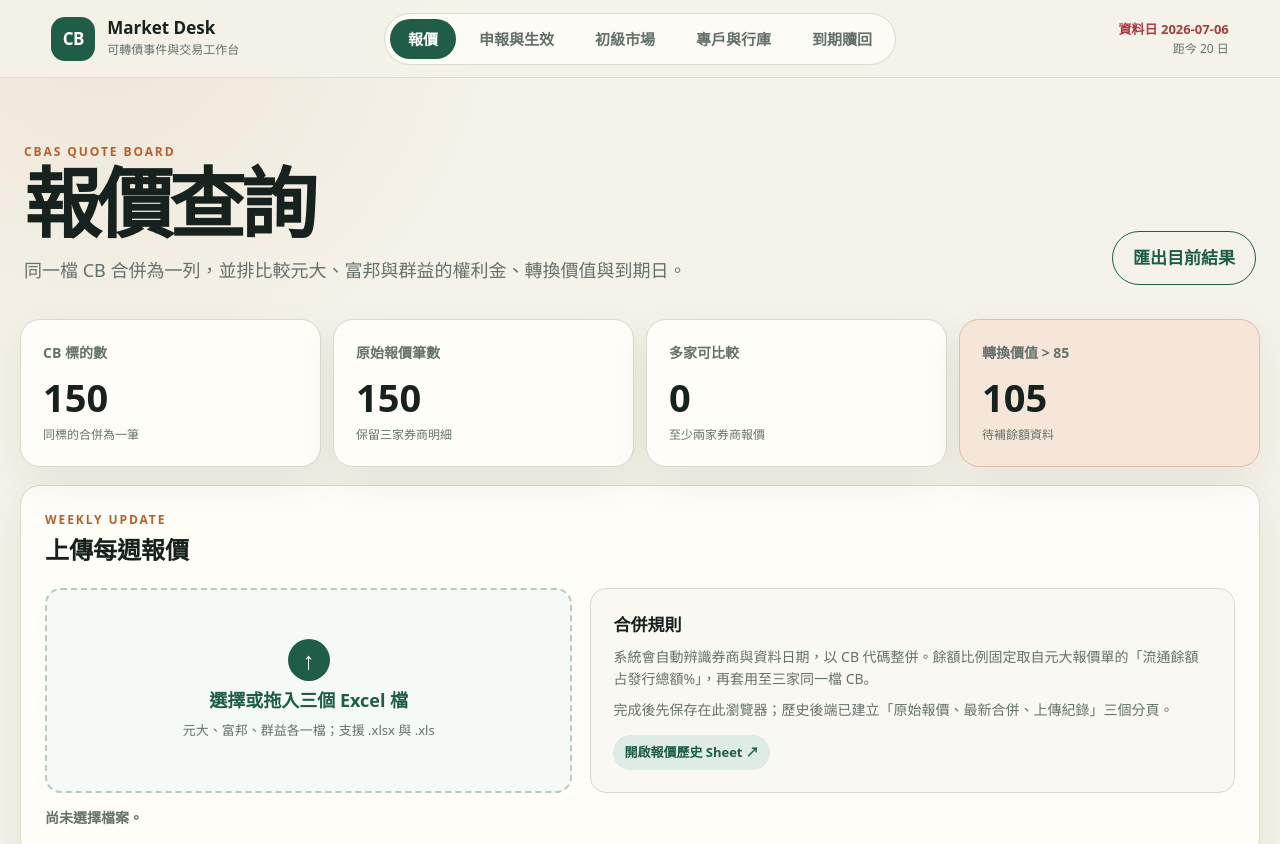
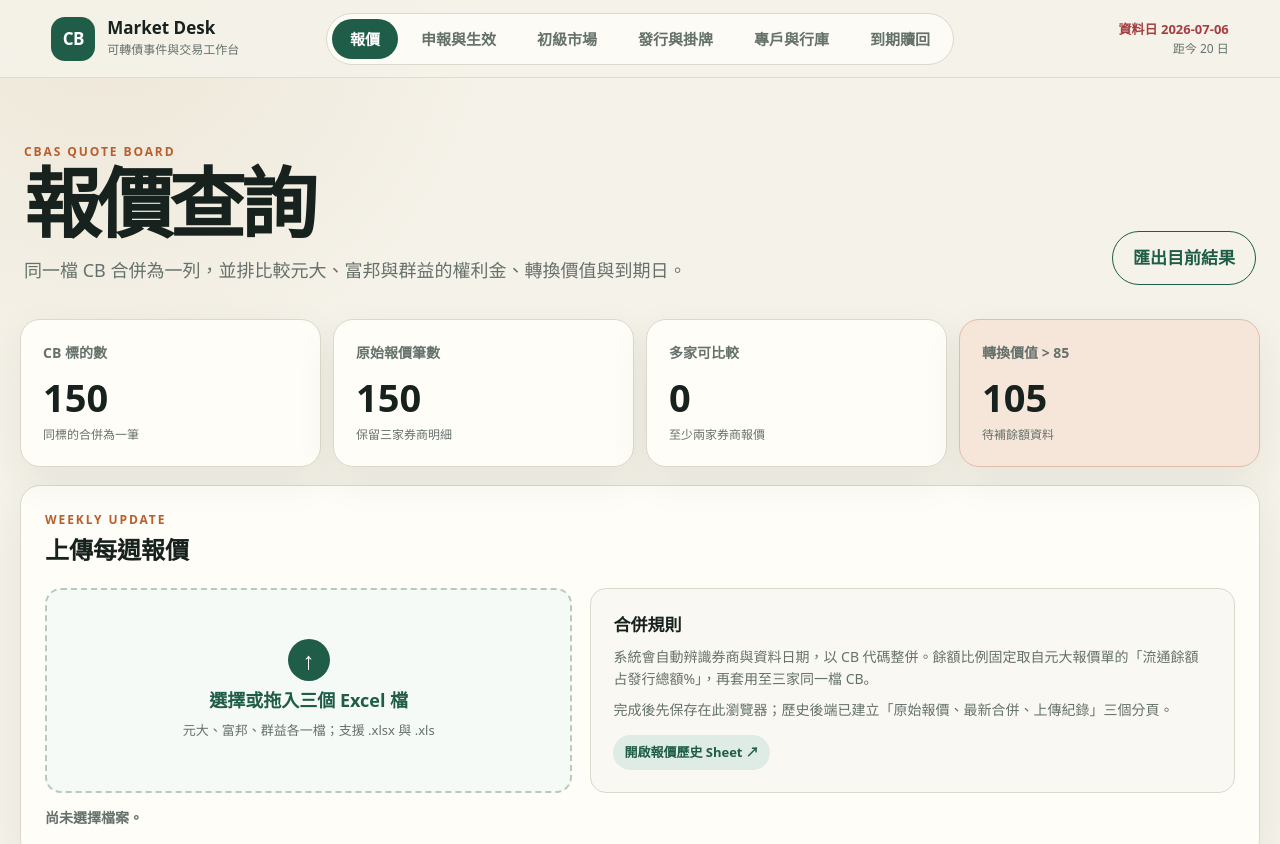
Before and after one commit to vmja2004-ux/cbas-market-dashboard, a website with bundled scripts: page index.html in a window 1280 px wide. Shown: the top 844 px of the page. Built offline with nearby package versions, Linux system fonts and the light colour scheme.

Commit message:
Add issued CB history dashboard

```diff
--- a/index.html
+++ b/index.html
@@ -17,6 +17,7 @@
         <a class="active" href="./index.html">報價</a>
         <a href="https://cbas-market-dashboard-o1dgkwfiw-vmja2004-6574s-projects.vercel.app/filing-calendar.html">申報與生效</a>
         <a href="./primary.html">初級市場</a>
+        <a href="./issued.html">發行與掛牌</a>
         <a href="./banks.html">專戶與行庫</a>
         <a href="./redemption.html">到期贖回</a>
       </nav>
```
